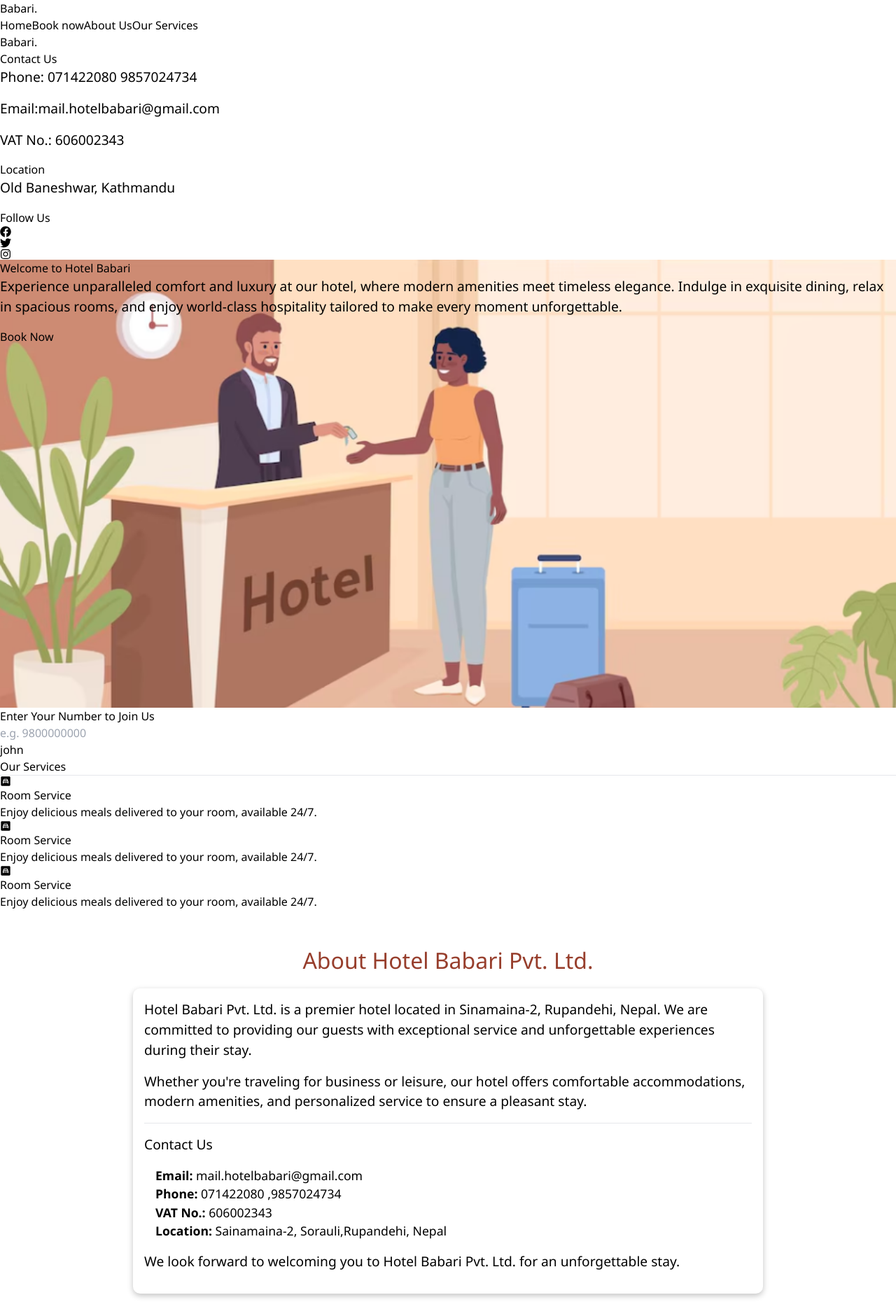
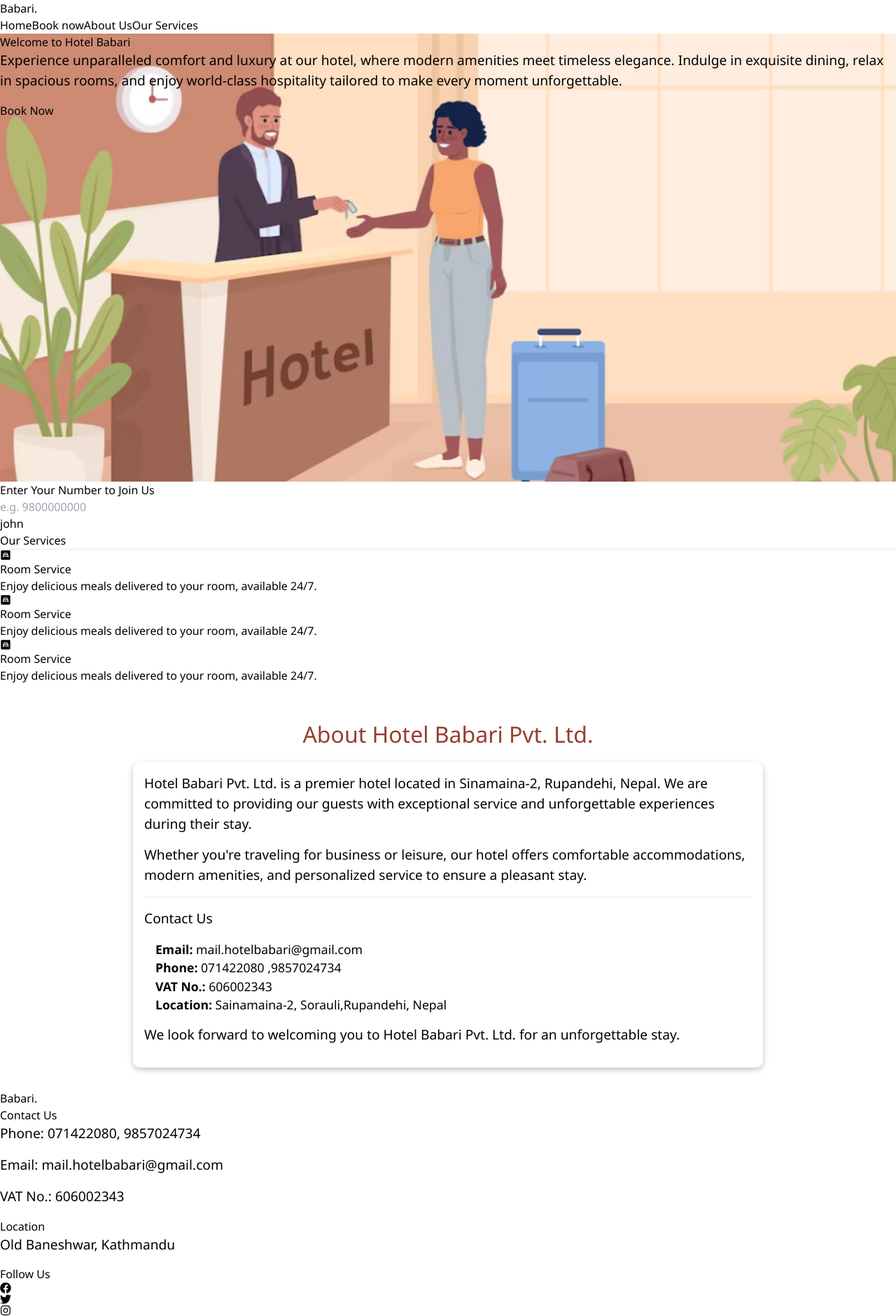
Before and after one commit to Sushant203/GitPractice, a React (Vite) app: page / in a window 1280 px wide. Shown: the whole page at 70% size. Built offline with nearby package versions, Linux system fonts and the light colour scheme.

Commit message:
css issue fixed of footer

```diff
--- a/src/Navigation/Footer.jsx
+++ b/src/Navigation/Footer.jsx
@@ -1,17 +1,21 @@
 import { FaFacebook, FaInstagram, FaTwitter } from "react-icons/fa";
+
 const Footer = () => {
   return (
-    <footer className=" py-6 my-3 bg-black text-white h-full">
-      <div className="flex justify-around">
-        <h2 className="text-2xl">Babari.</h2>
-        {/* contact form */}
+    <footer className="py-8 bg-black text-white ">
+      <div className="flex flex-wrap justify-around items-start gap-6">
+        <h2 className="text-2xl font-bold">Babari.</h2>
+        {/* Contact Info */}
         <div>
-          <h2 className="text-2xl">Contact Us</h2>
-          <div>
-            <p>Phone: 071422080 9857024734</p>
+          <h2 className="text-xl font-semibold">Contact Us</h2>
+          <div className="text-sm mt-2">
+            <p>Phone: 071422080, 9857024734</p>
             <p>
-              Email:
-              <a href="mailto:mail.hotelbabari@gmail.com">
+              Email:{" "}
+              <a
+                href="mailto:mail.hotelbabari@gmail.com"
+                className="underline text-blue-400"
+              >
                 mail.hotelbabari@gmail.com
               </a>
             </p>
@@ -20,16 +24,16 @@ const Footer = () => {
         </div>
         {/* Location */}
         <div>
-          <h2 className="text-2xl">Location</h2>
-          <p>Old Baneshwar, Kathmandu</p>
+          <h2 className="text-xl font-semibold">Location</h2>
+          <p className="text-sm mt-2">Old Baneshwar, Kathmandu</p>
         </div>
-        {/* Follow us */}
+        {/* Follow Us */}
         <div>
-          <h2 className="text-2xl">Follow Us</h2>
-          <div className="flex gap-4 cursor-pointer text-2xl py-1">
-            <FaFacebook />
-            <FaTwitter />
-            <FaInstagram />
+          <h2 className="text-xl font-semibold">Follow Us</h2>
+          <div className="flex gap-4 mt-2 text-2xl">
+            <FaFacebook className=" cursor-pointer" />
+            <FaTwitter className=" cursor-pointer" />
+            <FaInstagram className=" cursor-pointer" />
           </div>
         </div>
       </div>
--- a/src/Navigation/Layout.jsx
+++ b/src/Navigation/Layout.jsx
@@ -3,13 +3,10 @@ import NavBar from "./NavBar";
 
 const Layout = ({ children }) => {
   return (
-    <div>
+    <div className="flex flex-col min-h-screen">
       <NavBar />
-
+      <main className="flex-grow">{children}</main>
       <Footer />
-
-      {children}
-
     </div>
   );
 };
--- a/src/services/OurServices.jsx
+++ b/src/services/OurServices.jsx
@@ -1,44 +1,47 @@
-import React from 'react'
 import { MdBedroomChild } from "react-icons/md";
 const OurServices = () => {
   const serviceData = [
     {
-            icon:<MdBedroomChild/>,
-            name:"Room Service",
-            description:"Enjoy delicious meals delivered to your room, available 24/7."
-
+      icon: <MdBedroomChild />,
+      name: "Room Service",
+      description:
+        "Enjoy delicious meals delivered to your room, available 24/7.",
     },
     {
-            icon:<MdBedroomChild/>,
-            name:"Room Service",
-            description:"Enjoy delicious meals delivered to your room, available 24/7."
-
+      icon: <MdBedroomChild />,
+      name: "Room Service",
+      description:
+        "Enjoy delicious meals delivered to your room, available 24/7.",
     },
     {
-            icon:<MdBedroomChild/>,
-            name:"Room Service",
-            description:"Enjoy delicious meals delivered to your room, available 24/7."
-
-        }
-    ]
+      icon: <MdBedroomChild />,
+      name: "Room Service",
+      description:
+        "Enjoy delicious meals delivered to your room, available 24/7.",
+    },
+  ];
   return (
     <main>
-        <h1 className='text-center font-bold text-3xl p-2 my-2'>Our Services</h1><hr />
-        <div className='flex justify-center items-center gap-5 mx-[2%] my-2'>
-            {serviceData.map((val,i)=>{
-                return(
-                    <div key={i} className='w-fit h-fit p-20 border rounded-md flex items-center gap-3 justify-center cursor-pointer'>
-                        <div className=' text-blue-500 text-9xl p-2    '>{val.icon}</div>
-                       <div className='flex flex-col gap-2'>
-                       <div className='text-2xl font-semibold'>{val.name}</div>
-                       <div className='text-sm'>{val.description}</div>
+      <h1 className="text-center font-bold text-3xl p-2 my-2">Our Services</h1>
+      <hr />
+      <div className="flex justify-center items-center gap-5 mx-[2%] my-2">
+        {serviceData.map((val, i) => {
+          return (
+            <div
+              key={i}
+              className="w-fit h-fit p-20 border rounded-md flex items-center gap-3 justify-center cursor-pointer"
+            >
+              <div className=" text-blue-500 text-9xl p-2    ">{val.icon}</div>
+              <div className="flex flex-col gap-2">
+                <div className="text-2xl font-semibold">{val.name}</div>
+                <div className="text-sm">{val.description}</div>
               </div>
             </div>
-                )
+          );
         })}
       </div>
     </main>
-  )
-}
+  );
+};
 
-export default OurServices
+export default OurServices;
```
Also changed, not shown: src/services/index.jsx (+5 -6 lines). Lines whose indentation alone changed are shown as unchanged.
